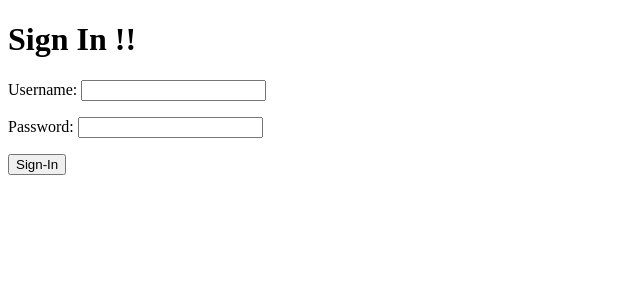
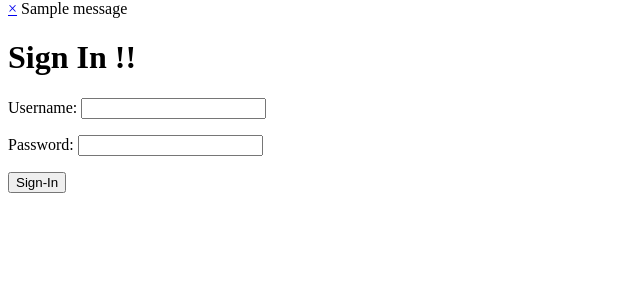
Before and after one commit to Anirudh-Goel05/social-clone, a Django app: page /account/sign_in/ in a window 1280 px wide. Shown: the part 98-398 px from the top of the page, without its empty margins (0-640 px from the left). Run offline with Django 3.2, Linux system fonts and the light colour scheme; one stand-in notice (Sample message) is shown.

Commit message:
invalid login message added

```diff
--- a/account/templates/account/sign_in_form.html
+++ b/account/templates/account/sign_in_form.html
@@ -1,20 +1,14 @@
 {% extends 'account/base.html' %}
 {% block body_block %}
 
-  {% if form.errors %}
-    {% for field in form %}
-        {% for error in field.errors %}
-            <div class="alert alert-danger">
-                <strong>{{ error|escape }}</strong>
-            </div>
-        {% endfor %}
-    {% endfor %}
-    {% for error in form.non_field_errors %}
-        <div class="alert alert-danger">
-            <strong>{{ error|escape }}</strong>
-        </div>
-    {% endfor %}
-  {% endif %}
+  {% for message in messages %}
+
+    <div class="alert alert-success">
+    <a class="close" href="#" data-dismiss="alert">×</a>
+      {{ message }}
+    </div>
+
+  {% endfor %}
   <h1>Sign In !!</h1>
   <form method="post">
     {% csrf_token %}
```
Also changed, not shown: account/views.py (line endings or trailing spaces), db.sqlite3.
